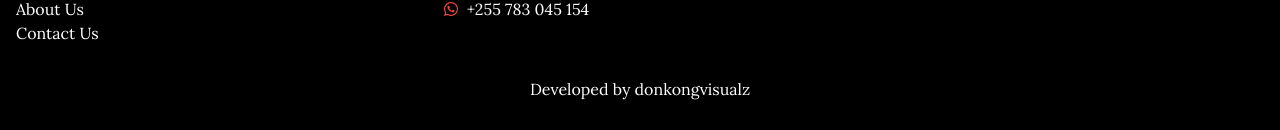
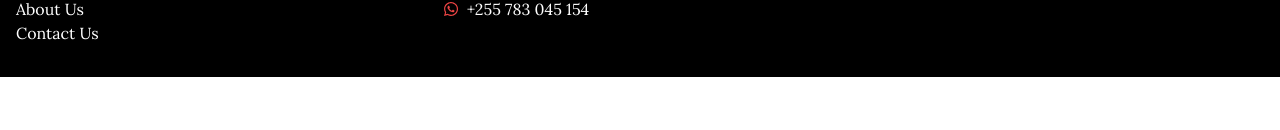
Before and after one commit to macharra/boma-masai, a React (Vite) app: page /about-us in a window 1280 px wide. Shown: the part 2090-2220 px from the top of the page. After the commit the page ends 2167 px from the top, so only its background shows below. Built offline with nearby package versions, Linux system fonts and the light colour scheme.

Commit message:
removed developed by

```diff
--- a/src/components/Footer.jsx
+++ b/src/components/Footer.jsx
@@ -54,9 +54,7 @@ const Footer = () => {
             </div>
           </div>
         </div>
-        <div className="text-center mt-8">
-          <p className='font-body'>Developed by <a href="https://www.instagram.com/donkongvisualz/" target="_blank" rel="noopener noreferrer" className="hover:underline hover:text-red-500 transition-colors duration-300">donkongvisualz</a></p>
-        </div>
+
       </div>
     </div>
   );
```
